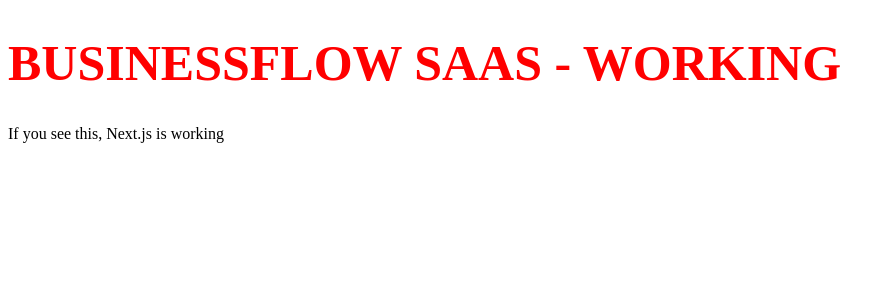
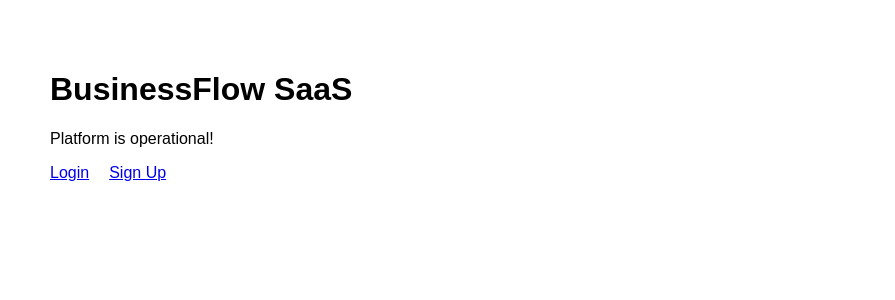
Before and after one commit to diogoalves25/businessflow-saas, a Next.js app: page / in a window 1280 px wide. Shown: the top 300 px of the page, without its empty margins (0-895 px from the left). Built offline with nearby package versions, Linux system fonts and the light colour scheme.

Commit message:
Add basic layout - keeping app working

```diff
--- a/app/layout.tsx
+++ b/app/layout.tsx
@@ -3,5 +3,14 @@
 }: {
   children: React.ReactNode;
 }) {
-  return children;
+  return (
+    <html lang="en">
+      <head>
+        <title>BusinessFlow SaaS</title>
+      </head>
+      <body style={{ margin: 0, fontFamily: 'Arial, sans-serif' }}>
+        {children}
+      </body>
+    </html>
+  );
 }
--- a/app/page.tsx
+++ b/app/page.tsx
@@ -1,12 +1,12 @@
 export default function Home() {
   return (
-    <html>
-      <body>
-        <h1 style={{ color: 'red', fontSize: '50px' }}>
-          BUSINESSFLOW SAAS - WORKING
-        </h1>
-        <p>If you see this, Next.js is working</p>
-      </body>
-    </html>
+    <div style={{ padding: '50px' }}>
+      <h1>BusinessFlow SaaS</h1>
+      <p>Platform is operational!</p>
+      <div>
+        <a href="/login" style={{ marginRight: '20px' }}>Login</a>
+        <a href="/signup">Sign Up</a>
+      </div>
+    </div>
   );
 }
```
